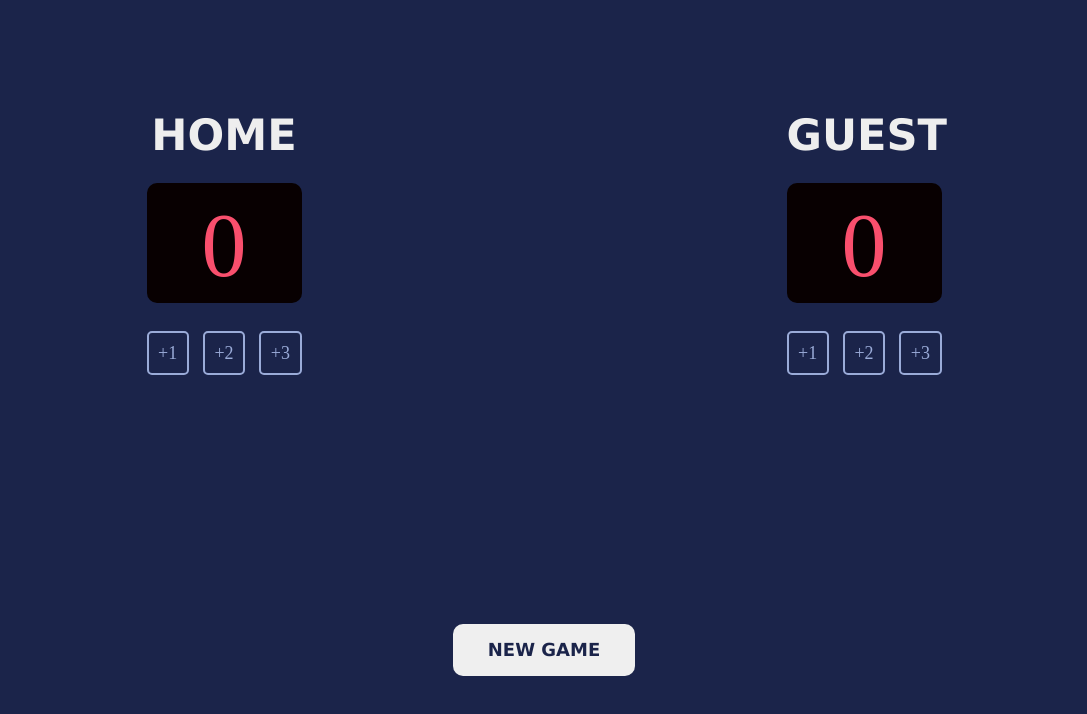
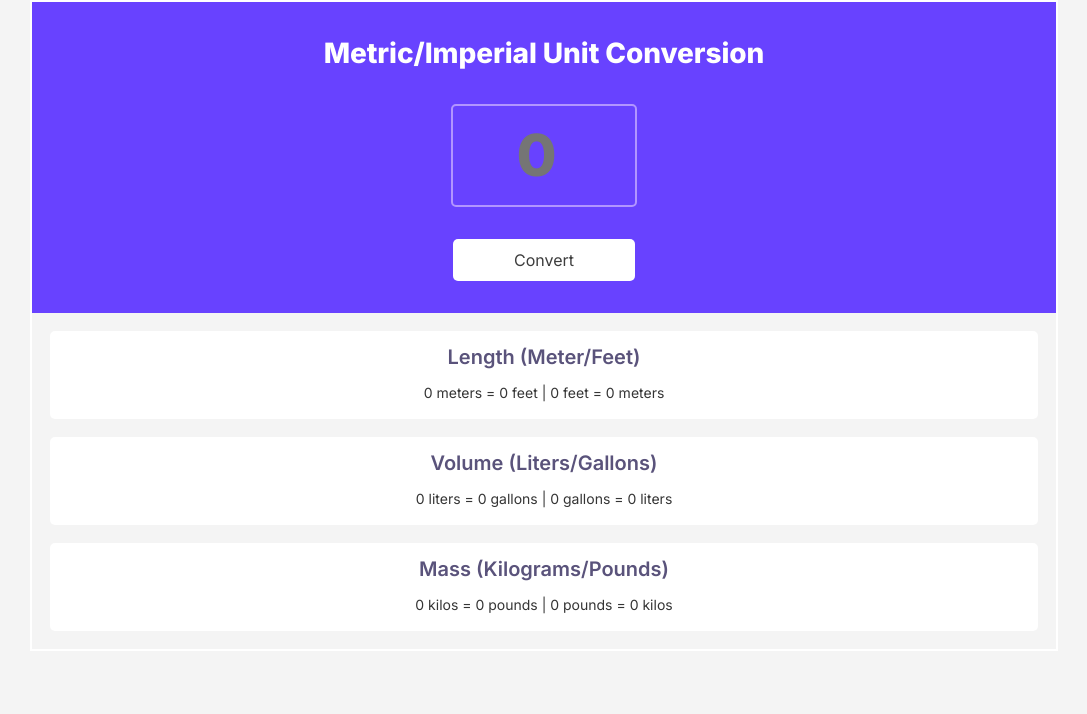
Before and after one commit to AleksandraNorway/solo-unit-convert, a website built with Vite: page index.html in a window 1280 px wide. Shown: the whole page, without its empty margins (96-1183 px from the left). Built offline with nearby package versions, Linux system fonts and the light colour scheme; a web font is replaced by a local one.

Commit message:
Add files via upload

```diff
--- a/index.css
+++ b/index.css
@@ -1,96 +1,130 @@
+
 body {
-    margin: 0;
-    background: #1B244A;
+  font-size: 14px;
+  text-align: center;
+    margin: auto;
+   background: #F4F4F4;
+    display: flex;
+    font-family: 'Inter', sans-serif;
+
+
+}
+.main-section {
+    background: #F4F4F4;
+    border: 2px solid #FFF;
+    margin: 0 auto;
+     width: 80%;
+     min-width: 320px;
+
+}
+.title-section{
+  min-width: 320px;
+  background: rgba(104,66,255,1);
+  display: flex;
+  flex-direction: column;
+  padding: 2rem;
+  margin: auto;
+}
+
+.title {
+  min-width: 320px;
+  width: 100%;
+  color: #FFF;
+
+  text-align: center;
+ font-family: Inter;
+ font-size: 1.75rem;
+ font-style: normal;
+ font-weight: 800;
+ line-height: 2.375rem; /* 135.714% */
+ letter-spacing: -0.00525rem;
+  text-align: center;
+  padding-bottom: 2rem;
+}
+/* Media Query for Mobile Devices */
+@media (max-width: 568px) {
+    .title {
+    font-size: 1.5rem;
+    }
+
+    .main-section {
+     border: none;
+     width: 100%;
+
+}
 }
 
 
-h3 {
-    color: #EEE;
-    text-align: center;
-    font-family: Verdana;
-    font-size: 2.7rem;
-    font-weight: 700;
-    line-height: 2.24331rem; /* 89.732% */
-    width: 100%;
-    margin: 10px 0px;
-    padding: 0px;
-}
-.container {
-    display: flex;
-    justify-content: space-around;
-    flex-direction: column;
-    height: 100vh;
-    min-width: 400px;
-}
-.score {
-    font-family: 'Cursed Timer ULiL', sans-serif;
-    color: #F94F6D;
-    text-align: center;
-    font-family: "Cursed Timer ULiL";
-    font-size: 5.625rem;
-    font-weight: 400;
-    line-height: 7.91663rem; /* 140.74% */
-    background-color: #080001;
-    width: 100%;
-    height: 7.5rem;
-    margin-bottom: 10px;
-    margin-top: 30px;
-    border-radius: 10px;
-}
 
-.container-home,
-.container-guest {
-    display: flex;
-    flex-direction: column;
-    justify-content: center;
-    padding-bottom: 0px;
-    margin-bottom: 0px;
-    width: 9.6875rem;
-    max-width: 1050px;
+.large-number-display {
+  color: #FFF;
+  font-family: Inter;
+  font-weight: 800;
+  font-size: 3.625rem;
+  text-align: center;
+  border: 2px solid #B295FF;
+  border-radius: 5px;
+  max-width: 150px;
+  min-width: 100px;
+  align-self: center;
+  margin-bottom: 2rem;
+  padding: 1rem;
+  background: none;
+
 
 }
 
-.container-points {
-    display: flex;
-   justify-content: space-between;
-   width: 100%
+.convert-button {
+  background: rgba(255,255,255,1);
+  padding: 0.56rem 3.8rem;
+  border-radius: 5px;
+  align-self: center;
+  color: #3D3D3D;
+
+ /* text-base/leading-6/font-medium */
+ font-family: Inter;
+ font-size: 1rem;
+ font-style: normal;
+ font-weight: 500;
+ line-height: 1.5rem; /* 150% */
+ border: none;
+
 }
- .points {
-    border-radius: 0.3125rem;
-    border: 2px solid #9AABD8;
-    color: #9AABD8;
-    text-align: center;
-    font-family: "Cursed Timer ULiL";
-    font-size: 1.125rem;
-    font-weight: 400;
-    line-height: 1.25rem; /* 154.509% */
-    padding: 0.6rem;
-    flex-shrink: 0;
 
- }
+.conversion-content {
+   min-width: 320px;
+   width: 100%;
+}
 
- .points:hover {
-     border-color: #fff;
- }
 
- .highliter {
-       border: 2px solid #9AABD8;
- }
- button {
-     max-width: 400px;
-     align-self: center;
-     padding: 1rem 2.2rem;
-     margin: 1rem;
-    text-align: center;
-    font-family: Verdana;
-    font-size: 1.125rem;
-    font-weight: bold;
-    color: #1B244A;
-    border-radius: 10px;
-    border: none;
+.conversion-details {
 
- }
- .wraper {
-     display: flex;
-     justify-content: space-around;
- }
+  background: rgba(255,255,255,1);
+  padding: 1rem 2rem;
+  margin: 18px;
+  border-radius: 5px;
+  display: flex;
+  flex-direction: column;
+  gap: 1rem;
+}
+
+.conversion-info {
+  color: #353535;
+
+  text-align: center;
+/* text-sm/leading-5/font-normal */
+  font-family: Inter;
+  font-size: 0.875rem;
+  font-style: normal;
+  font-weight: 400;
+  line-height: 1.25rem; /* 142.857% */
+}
+.conversion-label {
+  color: #5A537B;
+ text-align: center;
+ font-family: Inter;
+ font-size: 1.25rem;
+ font-style: normal;
+ font-weight: 600;
+ line-height: 1.25rem; /* 100% */
+}
--- a/index.html
+++ b/index.html
@@ -1,47 +1,79 @@
+<!DOCTYPE html>
 <html>
-    <head><link rel="stylesheet" href="https://cdnjs.cloudflare.com/ajax/libs/normalize/8.0.1/normalize.css">
-        <link rel="stylesheet" href="index.css">
-        <link href="https://fonts.cdnfonts.com/css/cursed-timer-ulil" rel="stylesheet">
+
+<head><link rel="stylesheet" href="https://cdnjs.cloudflare.com/ajax/libs/normalize/8.0.1/normalize.css">
+    <meta charset="UTF-8">
+    <meta name="viewport" content="width=device-width, initial-scale=1.0">
+    <!-- External stylesheets: Google Font 'Inter' and a local CSS file -->
+     <link rel="preconnect" href="https://fonts.gstatic.com" crossorigin>
+     <link href="https://fonts.googleapis.com/css2?family=Inter:wght@400;600;800&display=swap" rel="stylesheet">
+
+    <link rel="stylesheet" href="index.css">
+    <title>Document</title>
+</head>
+
+<body>
+
+     <div class="main-section">
+        <!-- Title Section -->
+        <div class="title-section">
+
+                <span class="title">
+                Metric/Imperial Unit Conversion
+                </span>
+                   <!-- Additional Elements for Future Use -->
+
+           <input id="input-numer" type="number" class="large-number-display" placeholder="0" min="0" max="100000">
+
+               <!-- Convert Button -->
+        <button class="convert-button" id="btn">
+                Convert
+        </button>
+
+    </div>
+
+    <!-- Main Conversion Section -->
+
+      <div class="conversion-content">
+
+          <!-- Length Conversion Section -->
+                <div class="conversion-details">
+
+                    <span class="conversion-label">
+                        Length (Meter/Feet)
+                     </span>
+                    <span id="length" class="conversion-info">
+                        0 meters = 0 feet | 0 feet = 0 meters
+                     </span>
+                </div>
+
+        <!-- Volume Conversion Section -->
+         <div class="conversion-details">
+
+                    <span class="conversion-label">
+                        Volume (Liters/Gallons)
+                     </span>
+                    <span id="volume" class="conversion-info">
+                     0 liters = 0 gallons | 0 gallons = 0 liters
+                     </span>
+                </div>
+
+         <!-- Mass Conversion Section -->
 
 
-    </head>
-    <body>
+         <div class="conversion-details">
 
-        <div class="container">
-            <div class="wraper">
-            <div class="container-home">
-                <div>
-                <h3>HOME</h3>
-                <p class="score" id="home-score">0</p>
-                </div>
-               <div class="container-points">
-                <p class="points" onclick="addScoreHome(1)">+1</p>
-                <p class="points" onclick="addScoreHome(2)">+2</p>
-                <p class="points" onclick="addScoreHome(3)">+3</p>
-                </div>
-            </div>
-
-             <div class="container-guest">
-
-                <div>
-                <h3>GUEST</h3>
-            <p class="score" id="guest-score">0</p>
-                </div>
-
-               <div class="container-points">
-                <p class="points" onclick="addScoreGuest(1)">+1</p>
-                <p class="points" onclick="addScoreGuest(2)">+2</p>
-                <p class="points" onclick="addScoreGuest(3)">+3</p>
+                    <span class="conversion-label">
+                       Mass (Kilograms/Pounds)
+                     </span>
+                    <span id="mass" class="conversion-info">
+                      0 kilos = 0 pounds | 0 pounds = 0 kilos
+                     </span>
                 </div>
 
             </div>
-            </div>
-
-           <button onclick="newGame()">NEW GAME</button>
-        </div>
-
-
-
-        <script src="index.js"></script>
-    </body>
+     </div>
+    <!-- Link to external JavaScript file -->
+    <script src="index.js"></script>
+</body>
 </html>
--- a/index.js
+++ b/index.js
@@ -1,41 +1,32 @@
-let homeScore = document.getElementById("home-score")
-let guestScore = document.getElementById("guest-score")
-let score1 = 0;
-let score2 = 0;
+/*
+1 meter = 3.281 feet
+1 liter = 0.264 gallon
+1 kilogram = 2.204 pound
+*/
 
+let btnConvert = document.getElementById("btn")
+let inputAmmount = document.getElementById("input-numer")
 
-function addScoreHome(points) {
-   score1 += points;
-   homeScore.innerText = score1;
-   updateScoreStyles()
+let length = document.getElementById("length")
+let volume = document.getElementById("volume")
+let mass = document.getElementById("mass")
 
-}
-function addScoreGuest(points) {
-   score2 += points;
-   guestScore.innerText = score2;
-   updateScoreStyles()
-}
+btnConvert.addEventListener("click", function() {
+    /* 1 meter = 3.281 feet */
+    let feet = inputAmmount.value * 3.281
+    let meter = inputAmmount.value / 3.281
 
-function updateScoreStyles() {
-if (score1 > score2) {
-    homeScore.classList.add('highliter')
-    guestScore.classList.remove('highliter')
-} else if (score1 < score2)  {
-     guestScore.classList.add('highliter')
-     homeScore.classList.remove('highliter')
-} else {
-    // Set the border color for the else condition
-     guestScore.classList.remove('highliter')
-     homeScore.classList.remove('highliter') // Replace 'anotherColor' with the color of your choice
-}
-}
-// Initialize styles on page load
-updateScoreStyles();
+    /* 1 liter = 0.264 gallon */
+    let gallon = inputAmmount.value * 0.264
+    let liter = inputAmmount.value / 0.264
 
- function newGame() {
-     score1 = 0;
-     score2 = 0;
-     homeScore.innerText = "0";
-     guestScore.innerText = "0";
+    /* 1 kilogram = 2.204 pound */
+    let pound = inputAmmount.value * 2.204
+    let kilogram = inputAmmount.value / 2.204
 
- }
+    length.innerHTML = `${inputAmmount.value} meters = ${feet.toFixed(3)} feet | ${inputAmmount.value} feet = ${meter.toFixed(3)} meters`
+
+    volume.innerHTML = `${inputAmmount.value} liters = ${gallon.toFixed(3)} gallons | ${inputAmmount.value} gallons = ${meter.toFixed(3)} liters`
+
+    mass.innerHTML = `${inputAmmount.value} kilos = ${pound.toFixed(3)} pounds | ${inputAmmount.value}  pounds = ${kilogram.toFixed(3)} kilos`
+})
```
